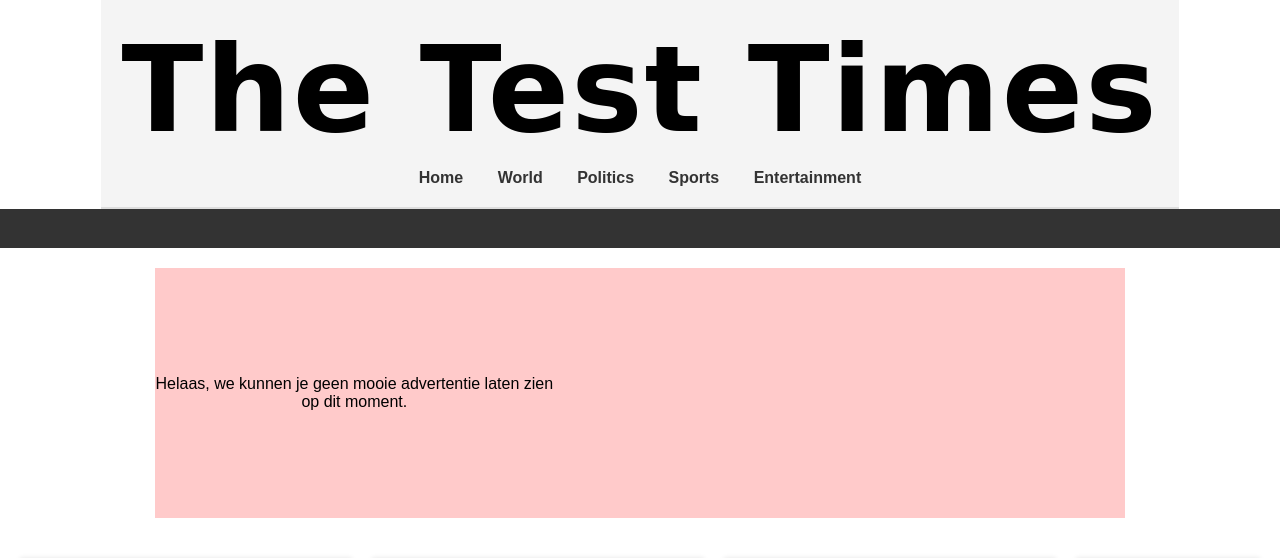
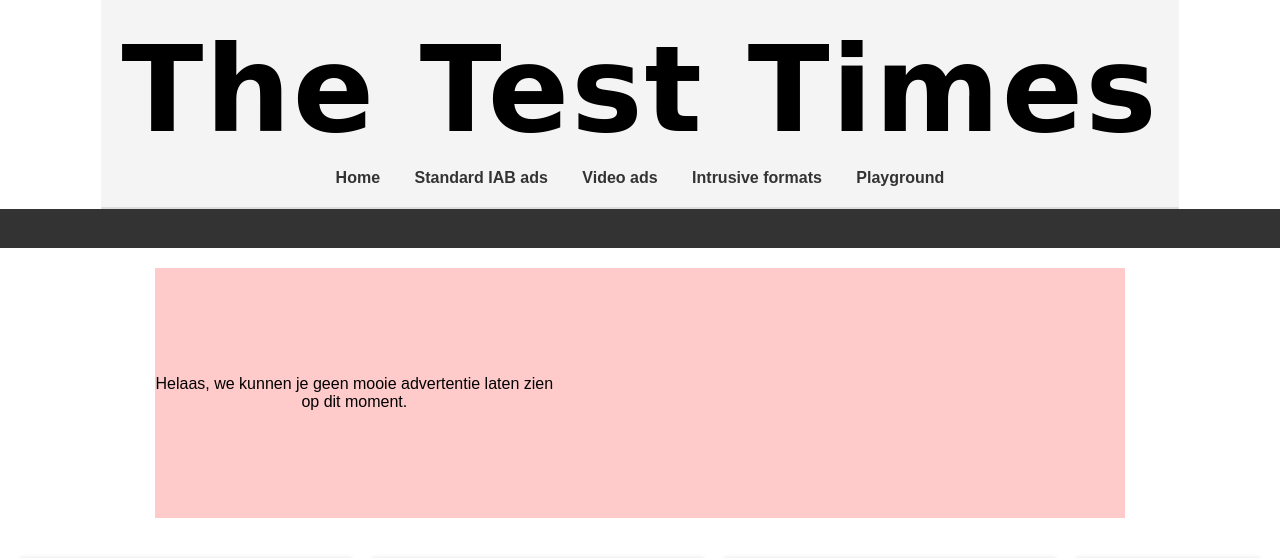
Before and after one commit to 7416bram/theTestTimes, a plain HTML site: page index.html in a window 1280 px wide. Shown: the top 558 px of the page. Drawn offline with Linux system fonts and the light colour scheme; no server answers; a web font is replaced by a local one.

Commit message:
Add files via upload

```diff
--- a/index.html
+++ b/index.html
@@ -254,10 +254,10 @@
   <h1>The Test Times</h1>
   <nav>
     <a href="#">Home</a>
-    <a href="#">World</a>
-    <a href="#">Politics</a>
-    <a href="#">Sports</a>
-    <a href="#">Entertainment</a>
+    <a href="#">Standard IAB ads</a>
+    <a href="#">Video ads</a>
+    <a href="#">Intrusive formats</a>
+    <a href="#">Playground</a>
   </nav>
 </header>
 
```
